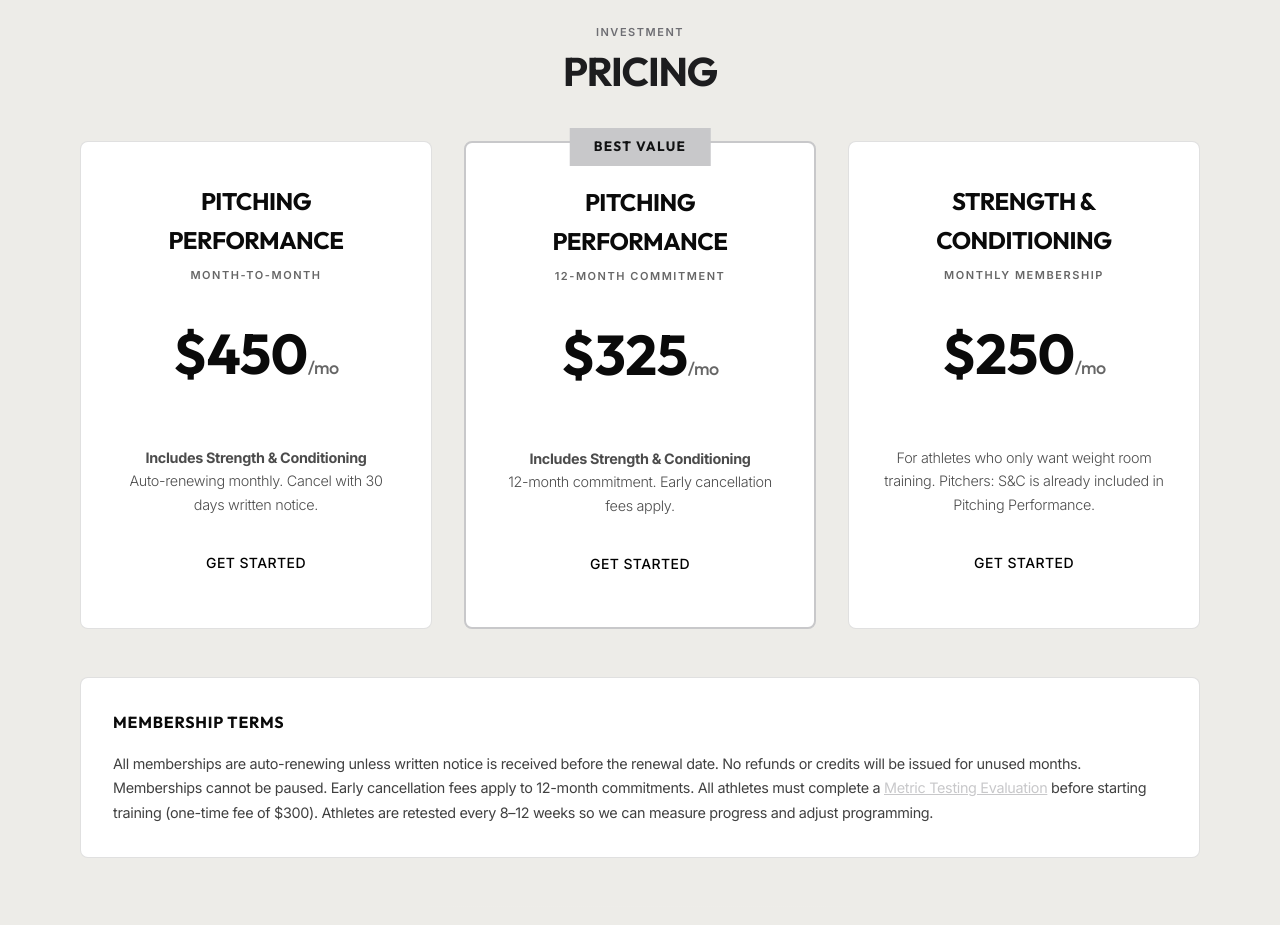
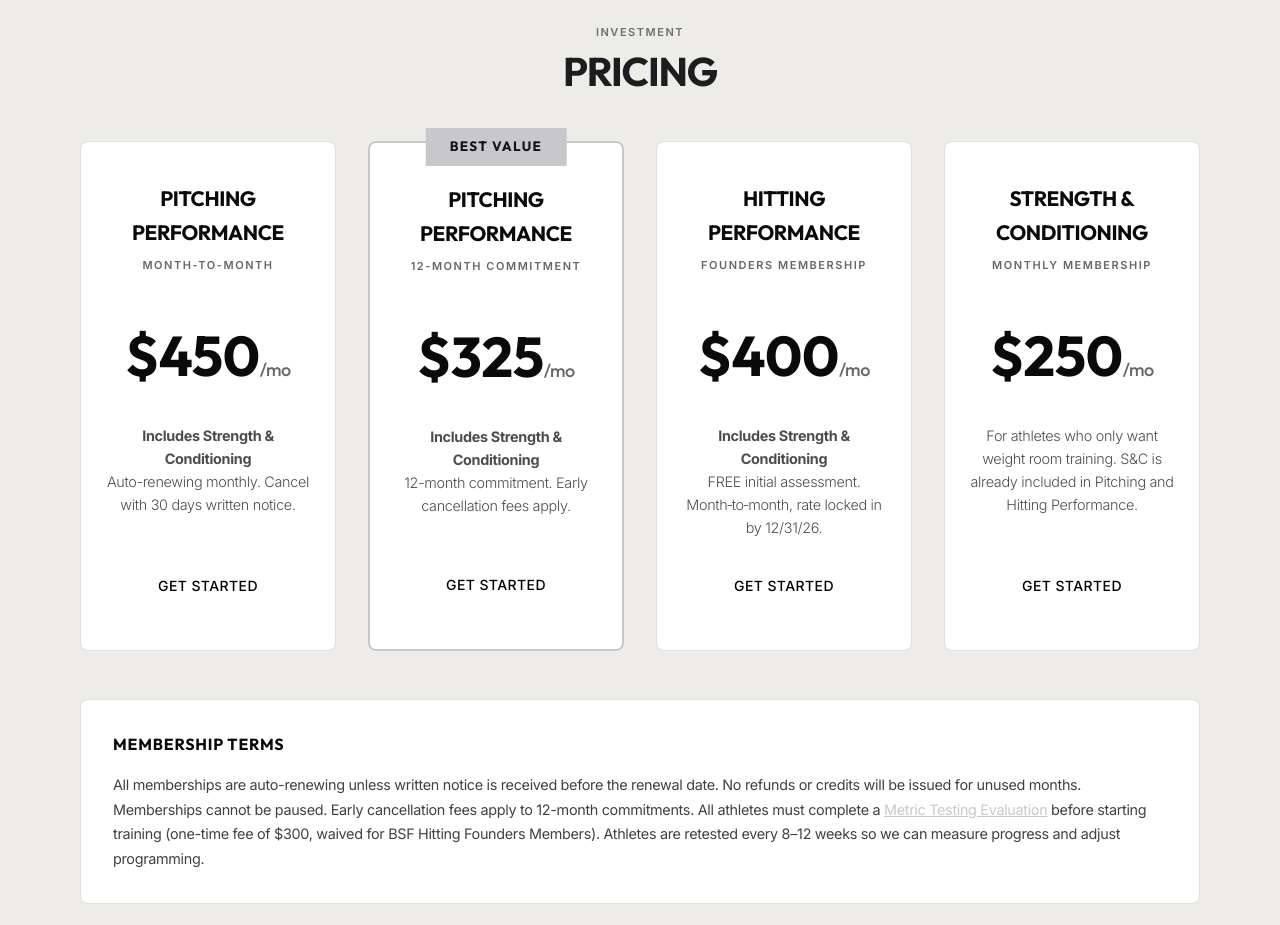
Before and after one commit to lwolff35/bsf-website, a plain HTML site: page locations/lockport.html in a window 1280 px wide. Shown: the part 2880-3805 px from the top of the page. Drawn offline with nearby package versions, Linux system fonts and the light colour scheme.

Commit message:
Lockport: add Hitting Founders price card (S&C on far right); update Bobby bio with stats
Co-Authored-By: Claude Opus 5.5 <noreply@anthropic.com>

```diff
--- a/locations/lockport.html
+++ b/locations/lockport.html
@@ -285,7 +285,7 @@
         padding: 2rem 0 !important;
       }
 
-      #pricing .grid-3 {
+      #pricing .grid-4 {
         grid-template-columns: 1fr !important;
         gap: 1.5rem !important;
       }
@@ -324,6 +324,17 @@
 
     .facility-image.colored {
       filter: grayscale(0%) contrast(1.1) brightness(1.05) !important;
+    }
+    .pricing-grid-4 { align-items: stretch; }
+    .pricing-grid-4 .pricing-card { display: flex; flex-direction: column; padding: 2.5rem 1.5rem; }
+    .pricing-grid-4 .pricing-card h3 { font-size: 1.3rem !important; }
+    .pricing-grid-4 .pricing-card .btn { margin-top: auto !important; }
+    .pricing-grid-4 .pricing-card .subtext { margin-bottom: 1.5rem; }
+    .pricing-grid-4 .pricing-amount { margin: 1.25rem 0 0 !important; }
+    .pricing-grid-4 .pricing-card .subtext { margin-top: 1.5rem !important; }
+    .pricing-grid-4 .pricing-card > div[style*="position: absolute"] { white-space: nowrap; }
+    @media (min-width: 769px) and (max-width: 1100px) {
+      .pricing-grid-4 { grid-template-columns: repeat(2, 1fr) !important; gap: 2rem 1.5rem !important; }
     }
   </style>
   <script type="application/ld+json">
@@ -863,7 +874,7 @@
         <h2 class="reveal" style="font-size: 2.5rem; font-weight: 700;">PRICING</h2>
       </div>
 
-      <div class="grid grid-3">
+      <div class="grid grid-4 pricing-grid-4">
         <!-- Pitching Performance - Month to Month -->
         <div class="pricing-card reveal stagger-1">
           <h3 style="font-size: 1.5rem; margin-bottom: 0.5rem; color: #0a0a0a; font-weight: 700;">PITCHING PERFORMANCE</h3>
@@ -891,13 +902,25 @@
           <a href="/contact" class="btn btn-primary" style="width: 100%; margin-top: 1.5rem;">GET STARTED</a>
         </div>
 
+        <!-- Hitting Performance - Founders -->
+        <div class="pricing-card reveal stagger-3">
+          <h3 style="font-size: 1.5rem; margin-bottom: 0.5rem; color: #0a0a0a; font-weight: 700;">HITTING PERFORMANCE</h3>
+          <p class="eyebrow" style="margin-bottom: 1rem;">Founders Membership</p>
+          <span class="pricing-amount">$400<span style="font-size: 1.125rem; font-weight: 500; color: rgba(0,0,0,0.6);">/mo</span></span>
+          <p class="subtext" style="font-size: 0.9rem; color: rgba(0,0,0,0.7); margin-top: 2rem;">
+            <strong>Includes Strength &amp; Conditioning</strong><br>
+            FREE initial assessment. Month&#8209;to&#8209;month, rate locked in by 12/31/26.
+          </p>
+          <a href="https://tms.ezfacility.com/OnlineRegistrations/Register.aspx?CompanyID=477&amp;GroupID=4178543" class="btn btn-primary" style="width: 100%; margin-top: 1.5rem;" target="_blank" rel="noopener">GET STARTED</a>
+        </div>
+
         <!-- Strength & Conditioning -->
-        <div class="pricing-card reveal stagger-3">
+        <div class="pricing-card reveal stagger-4">
           <h3 style="font-size: 1.5rem; margin-bottom: 0.5rem; color: #0a0a0a; font-weight: 700;">STRENGTH & CONDITIONING</h3>
           <p class="eyebrow" style="margin-bottom: 1rem;">Monthly Membership</p>
           <span class="pricing-amount">$250<span style="font-size: 1.125rem; font-weight: 500; color: rgba(0,0,0,0.6);">/mo</span></span>
           <p class="subtext" style="font-size: 0.9rem; color: rgba(0,0,0,0.7); margin-top: 2rem;">
-            For athletes who only want weight room training. Pitchers: S&amp;C is already included in Pitching Performance.
+            For athletes who only want weight room training. S&amp;C is already included in Pitching and Hitting Performance.
           </p>
           <a href="/contact" class="btn btn-primary" style="width: 100%; margin-top: 1.5rem;">GET STARTED</a>
         </div>
@@ -909,7 +932,7 @@
         <p style="font-size: 0.9rem; line-height: 1.7; color: rgba(0,0,0,0.75);">
           All memberships are auto-renewing unless written notice is received before the renewal date.
           No refunds or credits will be issued for unused months. Memberships cannot be paused.
-          Early cancellation fees apply to 12-month commitments. All athletes must complete a <a href="/training#metric" style="color: var(--accent); text-decoration: underline;">Metric Testing Evaluation</a> before starting training (one-time fee of $300). Athletes are retested every 8–12 weeks so we can measure progress and adjust programming.
+          Early cancellation fees apply to 12-month commitments. All athletes must complete a <a href="/training#metric" style="color: var(--accent); text-decoration: underline;">Metric Testing Evaluation</a> before starting training (one-time fee of $300, waived for BSF Hitting Founders Members). Athletes are retested every 8–12 weeks so we can measure progress and adjust programming.
         </p>
       </div>
     </div>
```
Also changed, not shown: about.html (+3 -4 lines).
